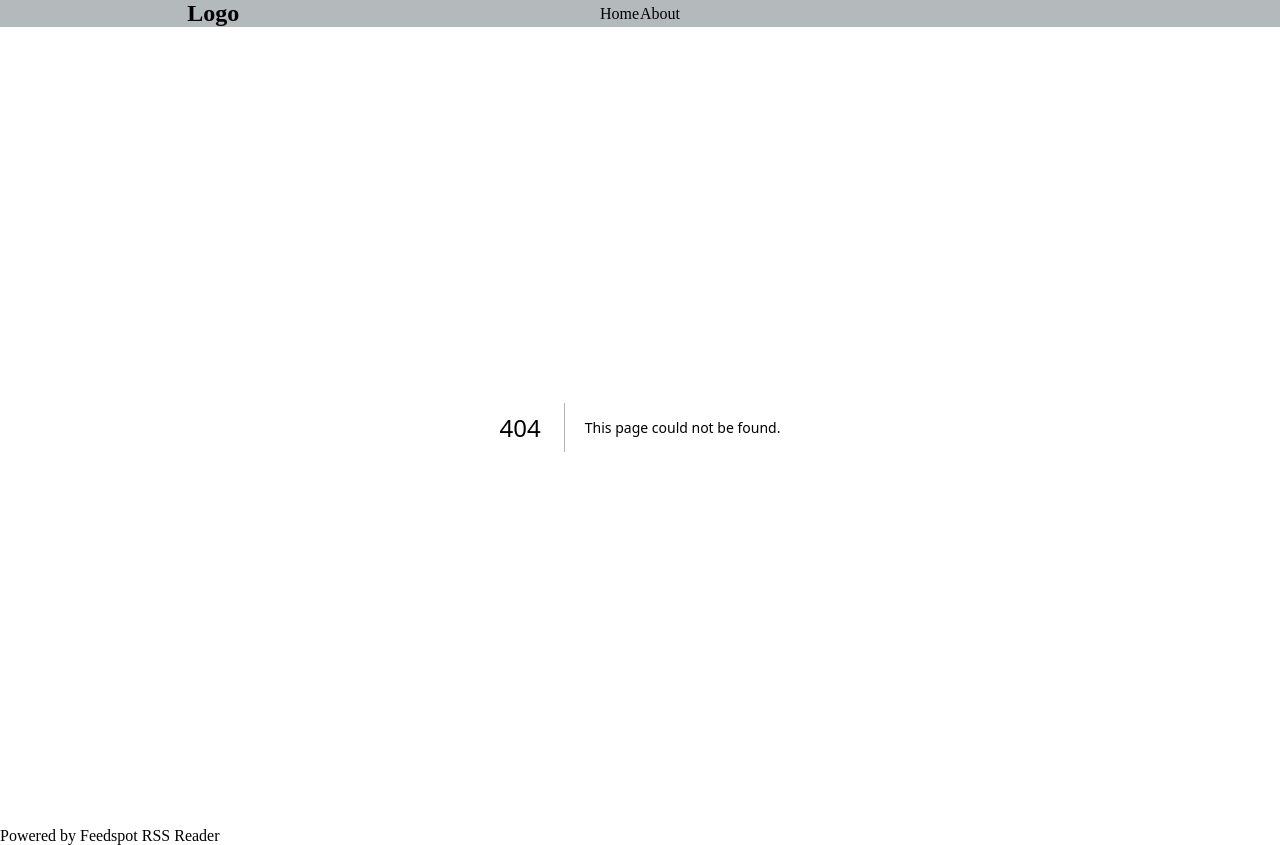
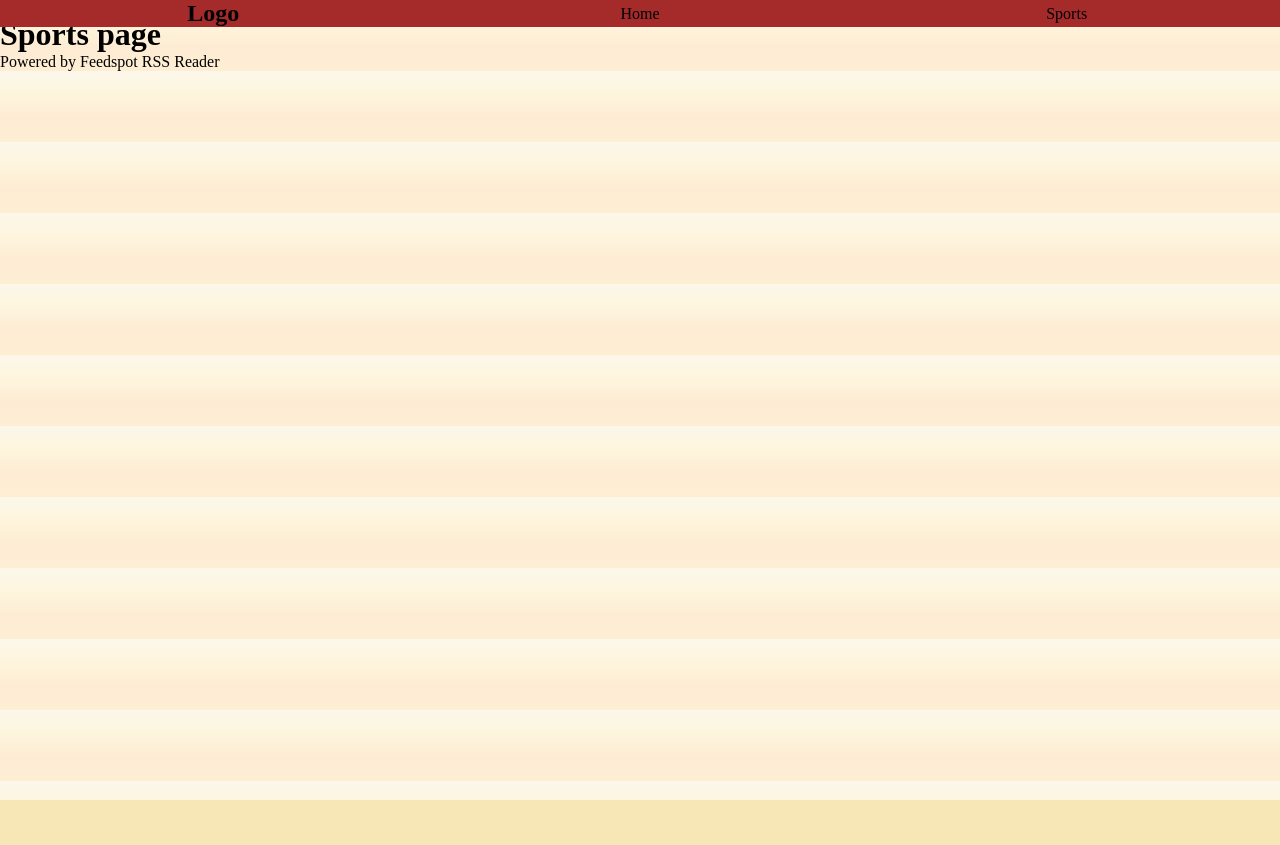
Before and after one commit to Zachary-Piontek/news, a Next.js app: page /sports in a window 1280 px wide. Before the commit this address had no page. After the commit the page ends 800 px from the top, so only its background shows below. Built offline with nearby package versions, Linux system fonts and the light colour scheme.

Commit message:
name of newspaper, css always

```diff
--- a/src/app/components/RssFeeds.js
+++ b/src/app/components/RssFeeds.js
@@ -17,7 +17,7 @@ export default async function RssFeeds() {
 
   return (
     <div className={styles.rssfeeds}>
-      <ul>
+      <ul className={styles.newspaperPage}>
         {rssCombinedJson.rss.channel[0].item.map((item, index) => {
           const mediaContent =
             item["media:content"] && item["media:content"][0];
--- a/src/app/globals.css
+++ b/src/app/globals.css
@@ -93,6 +93,15 @@ body {
       rgb(var(--background-end-rgb))
     )
     rgb(var(--background-start-rgb));
+    background-color: #f7e7b6;
+    background-image: linear-gradient(
+      to bottom,
+      #fbf7ea 0%,
+      #fef5dd 33%,
+      #fdecd3 66%,
+      #feeed4 100%
+    );
+    padding-top: 1rem;
 }
 
 a {
@@ -108,15 +117,21 @@ a {
 
 .navbar {
   display: grid;
-  grid-template-columns: 1fr 1fr 1fr;
-  justify-content: center;
-  justify-items: center;
-  align-items: center;
-  background: rgb(var(--card-rgb));
+  grid-template-columns: 1fr;
+  position: fixed;
+  width: 100%;
+  top: 0;
+  background-color: brown;
 }
 
 .navbar ul {
   display: grid;
-  grid-template-columns: 1fr 1fr;
   list-style: none;
+  grid-template-columns: repeat(3, 1fr);
+  justify-items: center;
+  align-items: center;
 }
+
+.navbar ul li {
+  display: grid;
+}
--- a/src/app/layout.js
+++ b/src/app/layout.js
@@ -10,13 +10,15 @@ export default function RootLayout({ children }) {
     <html lang="en">
       <body>
         <nav className="navbar">
-          <h1>Logo</h1>
           <ul>
+            <li>
+              <h1>Logo</h1>
+            </li>
             <li>
               <a href="/">Home</a>
             </li>
             <li>
-              <a href="/about">About</a>
+              <a href="/sports">Sports</a>
             </li>
           </ul>
         </nav>
--- /dev/null
+++ b/src/app/sports/page.js
@@ -0,0 +1,9 @@
+export default function Sports() {
+  return (
+    <main>
+      <div>
+        <h1>Sports page</h1>
+      </div>
+    </main>
+  );
+}
```
Also changed, not shown: src/app/about/page.js (deleted, +0 -9 lines), src/app/page.js (+14 -14 lines), src/app/page.module.css (+9 -3 lines).
